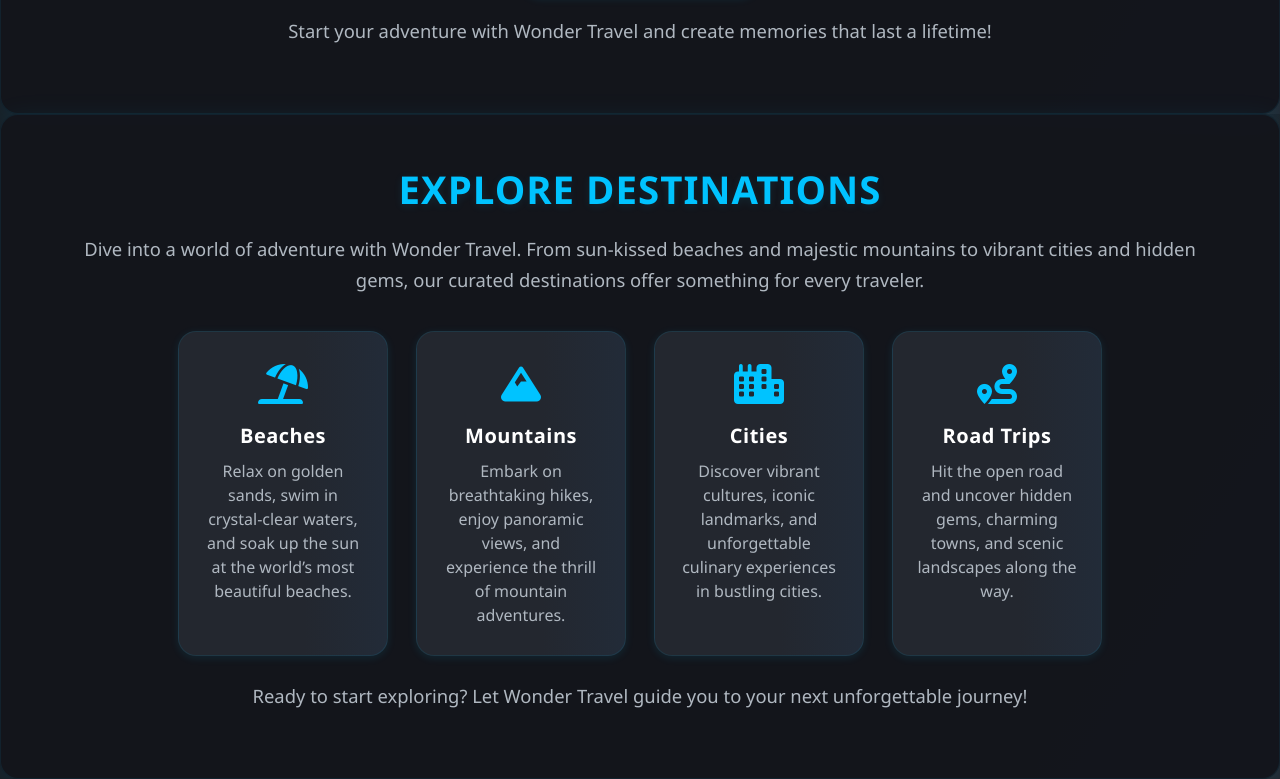
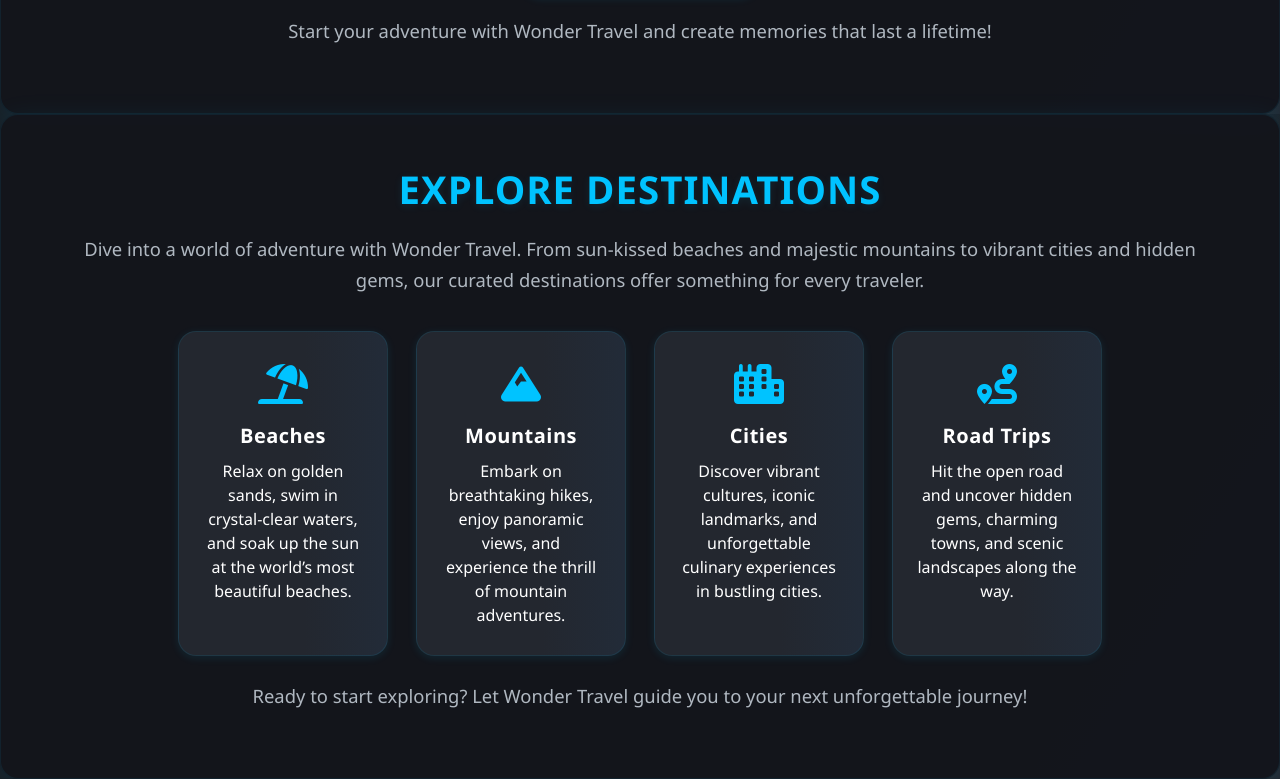
Before and after one commit to NikhilNagarGithub/Travel, a plain HTML site: page index.html in a window 1280 px wide. Shown: the part 1224-2003 px from the top of the page. Drawn offline with Linux system fonts and the light colour scheme.

Commit message:
Update style.css

```diff
--- a/style.css
+++ b/style.css
@@ -700,7 +700,7 @@ header {
 
 .explore-item p {
     font-size: 1rem;
-    color: #b0b8c1;
+    color: #fff;
     margin-bottom: 0;
     line-height: 1.5;
 }
@@ -763,4 +763,5 @@ header {
         margin: 0 8px;
         font-size: 0.95rem;
     }
+
 }
```
